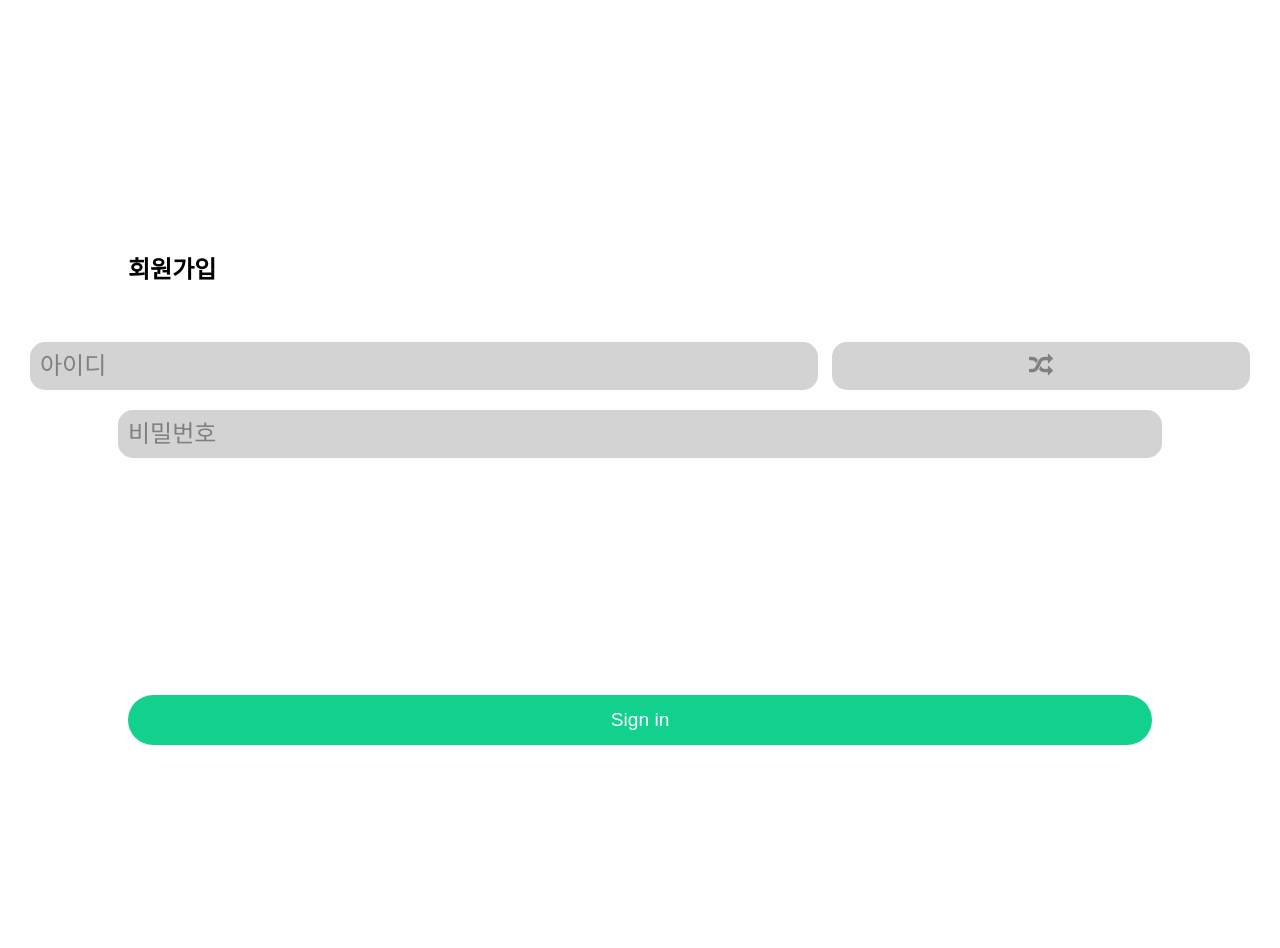
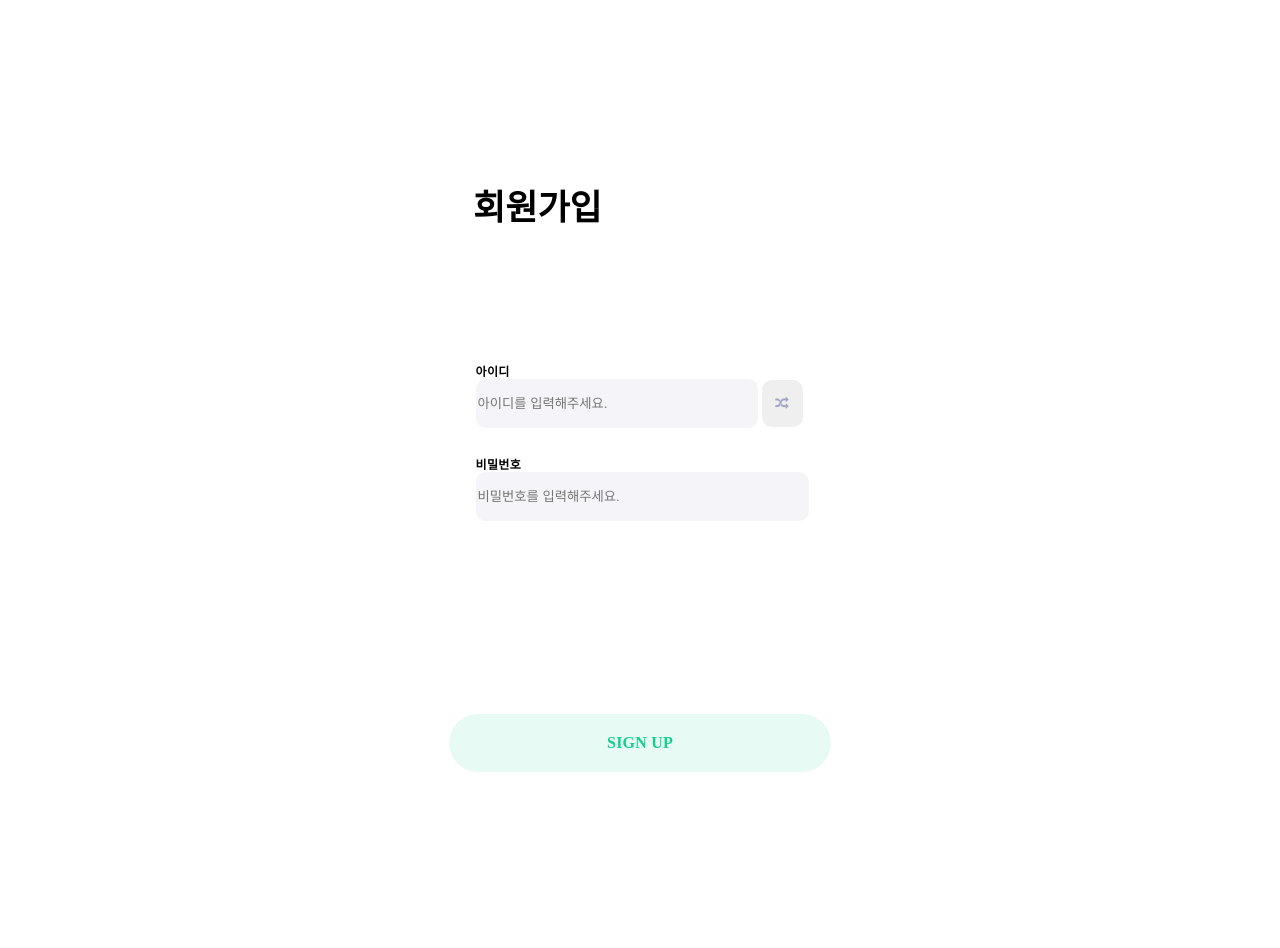
Before and after one commit to ChoiBoKeun1/Cempus, a PHP site: page /join.html in a window 1280 px wide. Before the commit the page ends 745 px from the top, so only its background shows below. Run offline with PHP 8.4, Linux system fonts and the light colour scheme.

Commit message:
[김평안] JOIN, LOGIN CSS

```diff
--- a/Cempus/css/cempus/main_231102.css
+++ b/Cempus/css/cempus/main_231102.css
@@ -2,6 +2,11 @@ body {
   display: flex;
   justify-content: center; /* Horizontally center */
   align-items: center; /* Vertically center */
+
+}
+
+a {
+  text-decoration: none;
 }
 
 .container {
@@ -12,6 +17,7 @@ body {
   flex-wrap: wrap;
 }
 
+/*** 인덱스 ***/
 .img_index1 {
   width: 430px;
   text-align: center;
@@ -155,358 +161,161 @@ body {
 ****/
 
 /* 회원가입 */
-.container_join {
+.title {
   position: relative;
-  width: 430px;
-  height: 932px;
+  width: 329px;
+  top: 69px;
+  left: 48px;
 
-  background: #ffffff;
-}
-/* scrn_tlt */
-.scrn_tlt {
-  position: absolute;
-  width: 329px;
-  height: 194px;
-  left: 48px;
-  top: 69px;
+  font-family: Poppins;
+  font-size: 35px;
+  font-weight: 700;
+  line-height: 73px;
+  letter-spacing: 0em;
+  text-align: left;
 
-  font-family: "Poppins";
-  font-style: normal;
-  font-weight: 700;
-  font-size: 40px;
-  line-height: 208%;
+  /* or 83px */
   display: flex;
   align-items: center;
 
   color: #000000;
 }
-/* group_id_join */
-.group_id_join {
-  position: absolute;
-  width: 329px;
+
+/* Group 17 */
+.layout_content {
+
   height: 91px;
-  left: 48px;
-  top: 288px;
+
+  margin: auto;
 }
-/* tlt_id_join */
-.tlt_id_join {
-  position: absolute;
-  width: 34px;
+
+
+
+/* 아이디 */
+.content_tlt {
   height: 14px;
-  left: 48px;
-  top: 288px;
 
-  font-family: "Roboto";
-  font-style: normal;
+  font-family: Roboto;
+  font-size: 12px;
   font-weight: 900;
-  font-size: 12px;
   line-height: 14px;
   letter-spacing: 0.03em;
+  text-align: left;
+
 
   color: #000000;
 }
-/* ok_join_id */
-.ok_join_id {
-  position: absolute;
-  width: 70px;
+
+
+/* 사용가능합니다. */
+.input_msg {
   height: 12px;
-  left: 48px;
-  top: 367px;
 
-  font-family: "Roboto";
+  font-family: 'Roboto';
   font-style: normal;
   font-weight: 700;
   font-size: 10px;
   line-height: 12px;
   letter-spacing: 0.03em;
+}
 
-  color: #7b7b7b;
+.msg_ok {
+  color: #7B7B7B;
 }
-/* error_join_id */
-.error_join_id {
-  position: absolute;
-  width: 132px;
-  height: 12px;
-  left: 134px;
-  top: 367px;
 
-  font-family: "Roboto";
-  font-style: normal;
-  font-weight: 700;
-  font-size: 10px;
-  line-height: 12px;
-  letter-spacing: 0.03em;
 
-  color: #ea3939;
+/* 사용이 불가능한 아이디입니다. */
+.msg_err {
+  color: #EA3939;
+
 }
-/* input_id_join */
-.input_id_join {
-  position: absolute;
-  width: 278px;
+
+.content_input_area {
+  width: 329px;
   height: 47px;
-  left: 48px;
-  top: 311px;
 }
-/* input_id_shape */
-.input_id_shape {
-  position: absolute;
-  left: 0%;
-  right: 0%;
-  top: 0%;
-  bottom: 0%;
 
-  background: #f5f4f8;
+.input_common {
+  width: 100%;
+  height: 100%;
+  background: #F5F4F8;
+  border: none;
   border-radius: 10px;
 }
-/* Layout */
-.Layout {
+
+.input_with_btn {
+  width: 278px;
+}
+
+.btn_with_input {
+  width: 41px;
+  height: 47px;
+  border: none;
+  border-radius: 10px;
+  color: #A1A5C1;
+
+  cursor: pointer;
+}
+
+.layout_btn_area {
   display: flex;
-  flex-direction: row;
   align-items: center;
-  padding: 0px;
-  gap: 10px;
+  padding: 32px 24px 36px;
+  gap: 32px;
 
-  position: absolute;
-  visibility: hidden;
-  width: 63px;
-  height: 20px;
-  left: 16px;
-  top: 25px;
+  left: 0px;
+  right: 0px;
+  bottom: 65px;
+
+  border-radius: 60px 60px 0px 0px;
+
+  text-align: center;
 }
-/* txt_id_join */
-.txt_id_join {
-  position: absolute;
-  width: 56px;
-  height: 14px;
-  left: 60px;
-  top: 325px;
 
-  font-family: "Lato";
-  font-style: normal;
-  font-weight: 400;
-  font-size: 12px;
-  line-height: 14px;
-  letter-spacing: 0.03em;
-
-  color: #a1a5c1;
-}
-/* shple_form */
-.shple_form {
-  position: absolute;
-  width: 45px;
-  height: 47px;
-  left: 332px;
-  top: 312px;
-}
-/* shple_shape */
-.shple_shape {
-  position: absolute;
-  left: 0%;
-  right: 0%;
-  top: 0%;
-  bottom: 0%;
-
-  background: #f5f4f8;
-  border-radius: 10px;
-}
-/* Layout */
-.Layout {
+.btn_sub_area {
   display: flex;
-  flex-direction: row;
   align-items: center;
-  padding: 0px;
-  gap: 10px;
-
-  position: absolute;
-  visibility: hidden;
-  width: 63px;
-  height: 20px;
-  left: 16px;
-  top: 25px;
-
-  display: none;
-  width: 56px;
-  height: 14px;
-
-  font-family: "Lato";
-  font-style: normal;
-  font-weight: 400;
-  font-size: 12px;
-  line-height: 14px;
-  letter-spacing: 0.03em;
-
-  color: #a1a5c1;
-}
-/* shple_id_join */
-.shple_id_join {
-  position: absolute;
-  width: 21px;
-  height: 21px;
-  left: 344px;
-  top: 325px;
-}
-/* shple_icon */
-.shple_icon {
-  position: absolute;
-  left: 15.42%;
-  right: 15.21%;
-  top: 13.75%;
-  bottom: 14.02%;
-
-  background: #a1a5c1;
-}
-/* tlt_pwd_join */
-.tlt_pwd_join {
-  position: absolute;
-  width: 46px;
-  height: 14px;
-  left: 48px;
-  top: 388px;
-
-  font-family: "Roboto";
-  font-style: normal;
-  font-weight: 900;
-  font-size: 12px;
-  line-height: 14px;
-  letter-spacing: 0.03em;
-
-  color: #000000;
-}
-/* group_pwd_join */
-.group_pwd_join {
-  position: absolute;
-  width: 329px;
-  height: 47px;
-  left: 48px;
-  top: 411px;
-}
-/* input_pwd_join */
-.input_pwd_join {
-  position: absolute;
-  width: 329px;
-  height: 47px;
-  left: 48px;
-  top: 411px;
-}
-/* input_pwd_shape */
-.input_pwd_shape {
-  position: absolute;
-  left: 0%;
-  right: 0%;
-  top: 0%;
-  bottom: 0%;
-
-  background: #f5f4f8;
-  border-radius: 10px;
-}
-/* Layout */
-.Layout {
-  display: flex;
-  flex-direction: row;
-  align-items: center;
-  padding: 0px;
-  gap: 10px;
-
-  position: absolute;
-  visibility: hidden;
-  width: 63px;
-  height: 20px;
-  left: 16px;
-  top: 25px;
-}
-/* txt_pwd_join */
-.txt_pwd_join {
-  position: absolute;
-  width: 53px;
-  height: 14px;
-  left: 60px;
-  top: 428px;
-
-  font-family: "Lato";
-  font-style: normal;
-  font-weight: 400;
-  font-size: 12px;
-  line-height: 14px;
-  letter-spacing: 0.03em;
-
-  color: #a1a5c1;
-}
-/* layout_join */
-.layout_join {
-  display: flex;
-  flex-direction: column;
-  align-items: center;
-  padding: 0px;
-  gap: 16px;
-
-  position: absolute;
-  width: 382px;
-  height: 58px;
-  left: 22px;
-  top: 702px;
-}
-/* btn_join */
-.btn_join {
-  display: flex;
-  flex-direction: row;
-  justify-content: center;
-  align-items: center;
-  padding: 18px 16px;
-  gap: 10px;
 
   width: 382px;
-  height: 58px;
+  height: 132px;
+}
 
+.btn_confirm {
+  width: 100%;
+  height: 22px;
+
+  /* Primary/100 */
   background: #e7faf4;
   border-radius: 100px;
+  padding: 18px 16px;
 
-  flex: none;
-  order: 0;
-  align-self: stretch;
-  flex-grow: 0;
+  color: #12D18E;
+
+  font-family: Urbanist;
+  font-size: 16px;
+  font-weight: 700;
+  line-height: 22px;
+  letter-spacing: 0.20000000298023224px;
+  text-align: center;
+
 }
-/* txt_join */
-.txt_join {
-  width: 350px;
+
+.btn_confirm2 {
+  width: 100%;
   height: 22px;
 
-  font-family: "Urbanist";
-  font-style: normal;
+  /* Primary/100 */
+  background: #12D18E;
+  border-radius: 100px;
+  padding: 18px 16px;
+
+  color: #e7faf4;
+
+  font-family: Urbanist;
+  font-size: 16px;
   font-weight: 700;
-  font-size: 16px;
-  line-height: 140%;
-  display: flex;
-  align-items: center;
+  line-height: 22px;
+  letter-spacing: 0.20000000298023224px;
   text-align: center;
-  letter-spacing: 0.2px;
 
-  color: #12d18e;
-
-  flex: none;
-  order: 0;
-  flex-grow: 1;
-
-  position: absolute;
-  visibility: hidden;
-  height: 44px;
-  left: 0px;
-  right: 0px;
-  top: 0px;
-
-  position: absolute;
-  width: 27px;
-  height: 23px;
-  left: 23px;
-  top: calc(50% - 23px / 2 + 0.5px);
-
-  font-family: "Urbanist";
-  font-style: normal;
-  font-weight: 600;
-  font-size: 16px;
-  line-height: 140%;
-  display: flex;
-  align-items: center;
-  letter-spacing: 0.2px;
-
-  color: #000000;
 }
--- a/Cempus/join.html
+++ b/Cempus/join.html
@@ -8,141 +8,31 @@
     <script src="https://ajax.googleapis.com/ajax/libs/jquery/3.3.1/jquery.min.js"></script>
 
     <link href="./css/fontawesome/css/font-awesome.min.css" rel="stylesheet" />
-    <style>
-      html,
-      body {
-        width: 100%;
-        height: 100%;
-        margin: 0;
-      }
-      .content {
-        width: 100%;
-        height: 100%;
-        display: flex;
-        justify-content: center;
-        align-items: center;
-        flex-direction: column;
-      }
-      .header {
-        width: 100%;
-        height: 20%;
-        display: flex;
-        justify-content: center;
-        align-items: center;
-      }
-      .header h2 {
-        font-size: 1.5rem;
-        text-align: left;
-        line-height: 120px;
-        margin-top: 400px;
-        width: 80%;
-      }
-      .container {
-        width: 100%;
-        height: 60%;
-        display: flex;
-        justify-content: center;
-        align-items: center;
-        flex-direction: column;
-      }
-      .input-txt {
-        width: 100%;
-        height: 10%;
-        text-align: center;
-        margin: 10px 0;
-      }
-      .input-txt input {
-        width: 80%;
-        height: 100%;
-        border: none;
-        border-radius: 15px;
-        padding: 0 10px;
-        font-size: 1.5rem;
-      }
-      .input-txt input::placeholder {
-        color: gray;
-      }
-      .input-txt .join-id {
-        width: 60%;
-      }
-      .input-txt button {
-        margin-left: 10px;
-        width: 50px;
-        width: calc(40% - 94px);
-        height: 100%;
-        border: none;
-        border-radius: 15px;
-        background-color: lightgray;
-        color: gray;
-        font-size: 1.5rem;
-      }
-      .input-txt button:hover {
-        cursor: pointer;
-      }
-      .input-txt p {
-        width: 80%;
-        height: 100%;
-        font-size: 1.2rem;
-        color: #f00;
-      }
-      .input-txt input[type="text"],
-      .input-txt input[type="password"] {
-        background-color: lightgray;
-      }
-      .footer {
-        width: 100%;
-        height: 20%;
-        display: flex;
-        justify-content: center;
-        align-items: center;
-      }
-      .btn-submit {
-        width: 80%;
-        height: 100%;
-        display: flex;
-        justify-content: center;
-        align-items: center;
-      }
-      .btn-submit button {
-        width: 100%;
-        height: 50px;
-        border: none;
-        border-radius: 100px;
-        background-color: #12d18d;
-        color: #fff;
-        font-size: 1.2rem;
-      }
-    </style>
+    <link href="./css/cempus/main_231102.css" rel="stylesheet" />
   </head>
   <body>
-    <div class="content">
-      <div class="header">
-        <h2>회원가입</h2>
+    <div class="container">
+      <div class="title">
+        회원가입
       </div>
-      <div class="container">
-        <div class="input-txt">
+      <div class="layout_content">
+        <div class="content_tlt">아이디</div>
+        <div class="content_input_area">
           <input type="hidden" name="dupChk" value="0" />
-          <input
-            class="join-id"
-            type="text"
-            name="id"
-            placeholder="아이디"
-            oninput="this.value = this.value.replace(/[^a-z0-9]/g, '').replace(/(\..*)\./g, '$1');"
-          />
-          <button type="button" onclick="checkId()">
-            <i class="fa fa-random" aria-hidden="true"></i>
-          </button>
-          <p class="success-msg"></p>
-          <p class="alert-msg" id="alert-id" style="display: none"></p>
+          <input type="text" name="id" class="input_common input_with_btn" placeholder="아이디를 입력해주세요." oninput="this.value = this.value.replace(/[^a-z0-9]/g, '').replace(/(\..*)\./g, '$1');">
+          <button type="button" class="btn_with_input"><i class="fa fa-random" aria-hidden="true" onclick="checkId()"></i></button>
         </div>
-        <div class="input-txt">
-          <input type="password" name="pw" placeholder="비밀번호" />
-          <p class="alert-msg" id="alert-pw" style="display: none"></p>
+        <p class="input_msg msg_ok success-msg"></p>
+        <p class="input_msg msg_err alert-msg" id="alert-id" style="display: none">중복된 아이디입니다.</p>
+        <div class="content_tlt">비밀번호</div>
+        <div class="content_input_area">
+          <input type="password" name="pw" class="input_common" placeholder="비밀번호를 입력해주세요.">
         </div>
+        <p class="input_msg msg_err alert-msg" id="alert-pw"></p>
       </div>
-      <div class="footer">
-        <div class="btn-submit">
-          <button type="button" onclick="join()">Sign in</button>
+      <div class="layout_btn_area">
+        <div class="btn_sub_area">
+          <a href="#" class="btn_confirm" onclick="join()"><div>SIGN UP</div></a>
         </div>
       </div>
     </div>
@@ -184,18 +74,22 @@
       if (id == "") {
         $("#alert-id").text("아이디를 입력해주세요.");
         $("#alert-id").show();
+        $(".success-msg").hide();
         $("input[name=id]").focus();
         return false;
       } else {
+        $(".success-msg").show();
         $("#alert-id").hide();
       }
 
       if (dupChk == 0) {
         $("#alert-id").text("아이디 중복확인을 해주세요.");
         $("#alert-id").show();
+        $(".success-msg").hide();
         $("input[name=id]").focus();
         return false;
       } else {
+        $(".success-msg").show();
         $("#alert-id").hide();
       }
 
@@ -205,6 +99,7 @@
         $("input[name=pw]").focus();
         return false;
       } else {
+        $(".success-msg").show();
         $("#alert-pw").hide();
       }
 
```
Also changed, not shown: Cempus/login.html (+26 -13 lines).
